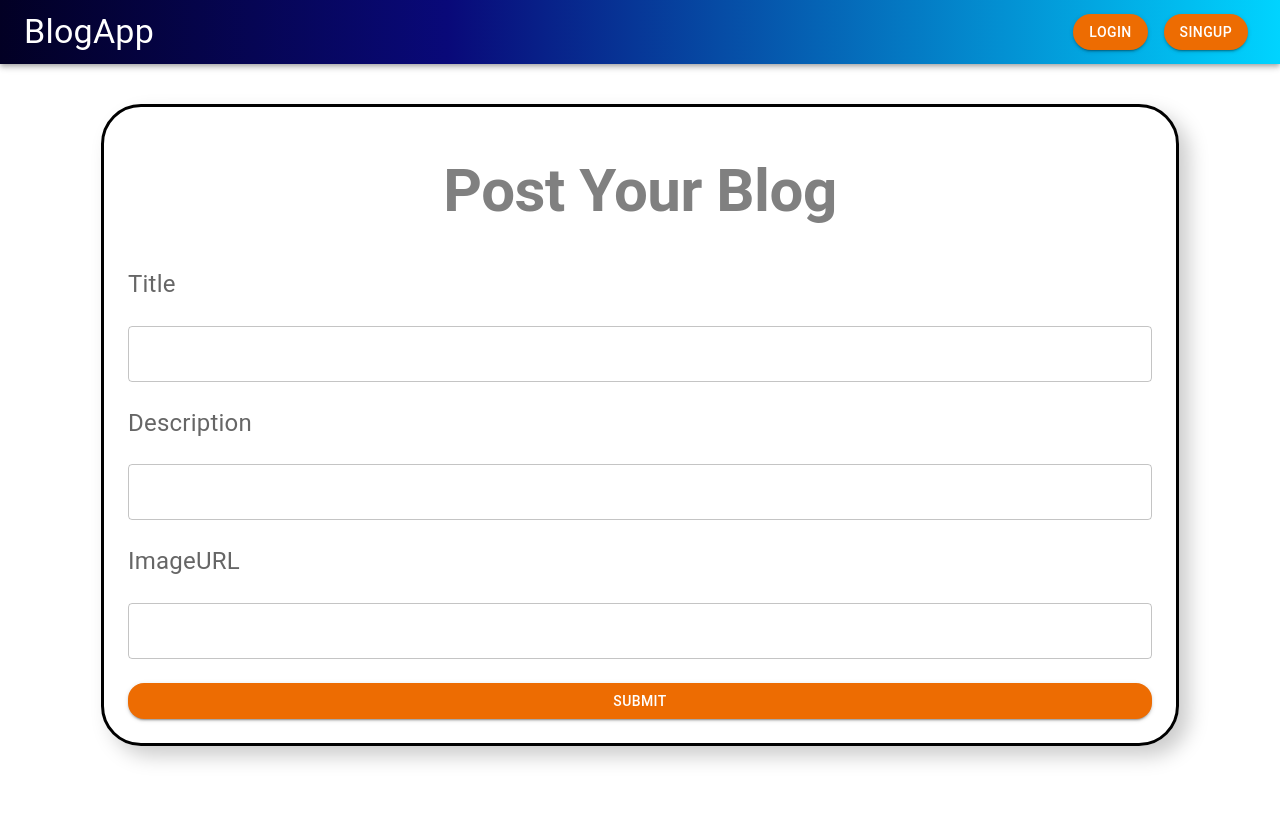
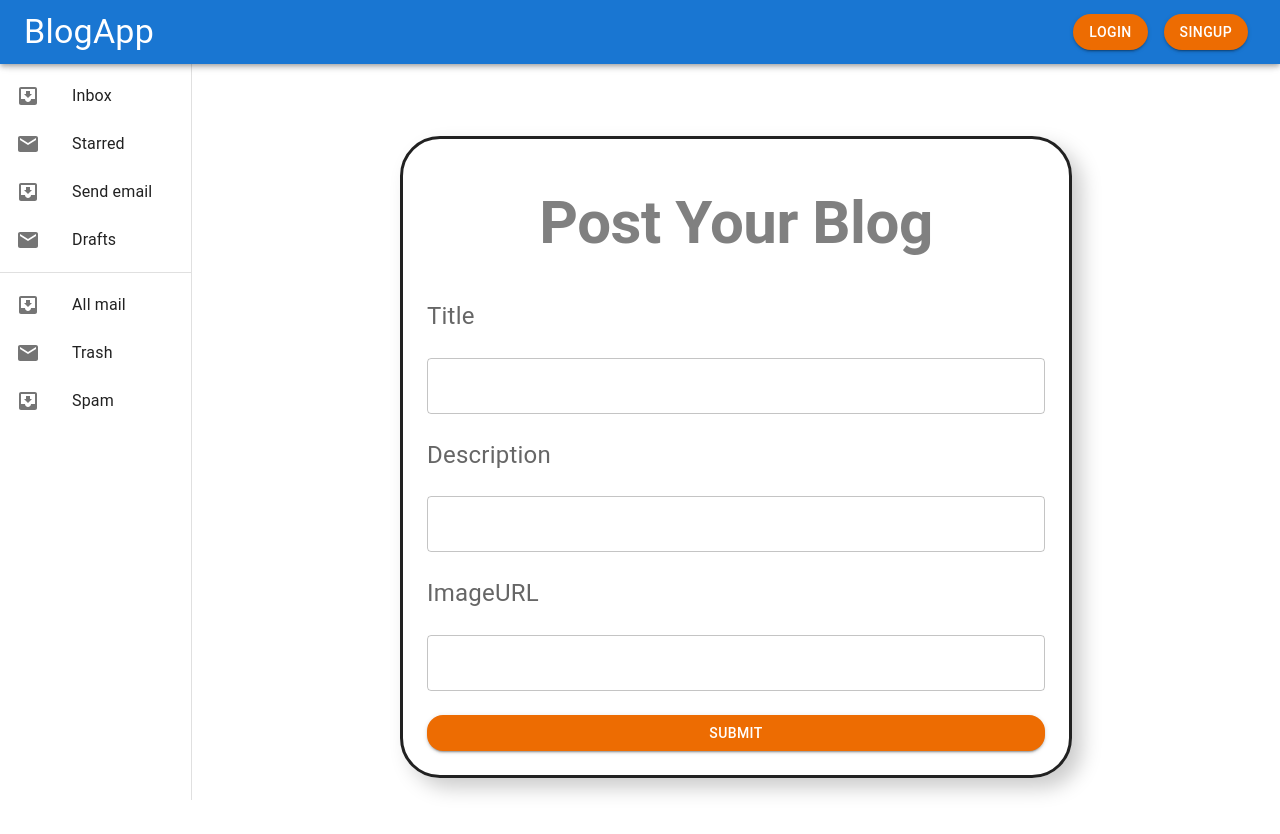
Before and after one commit to falak50/p300-front-end, a React (Create React App) app: page /blogs/add in a window 1280 px wide. Shown: the top 834 px of the page. Before the commit the page ends 800 px from the top, so only its background shows below. Built offline with nearby package versions, Linux system fonts and the light colour scheme.

Commit message:
sidebar and topbar set

```diff
--- a/public/index.html
+++ b/public/index.html
@@ -24,7 +24,7 @@
       work correctly both with client-side routing and a non-root public URL.
       Learn how to configure a non-root public URL by running `npm run build`.
     -->
-    <title>React App</title>
+    <title>BlogApp</title>
   </head>
   <body>
     <noscript>You need to enable JavaScript to run this app.</noscript>
--- a/src/App.js
+++ b/src/App.js
@@ -8,6 +8,7 @@
 import AddBlog from "./conponents/AddBlog";
 import { useDispatch, useSelector } from "react-redux";
 import { authActions } from "./store";
+import HeaderTest from "./conponents/HeaderTest";
 function App() {
   const dispath = useDispatch();
 
@@ -21,9 +22,10 @@
 
   return ( <React.Fragment>
      <header>
-       <Header></Header>
-     </header>
-     <main>
+
+
+       <HeaderTest>
+
        <Routes>
 
       <Route path="/auth" element={<Auth />} />
@@ -34,6 +36,11 @@
 
 </Routes>
 
+       </HeaderTest>
+     </header>
+     <main>
+
+
       </main>
 
   </React.Fragment>);
--- a/src/conponents/AddBlog.js
+++ b/src/conponents/AddBlog.js
@@ -40,14 +40,15 @@
       }
 
     return (
-        <div>
-       <form onSubmit={handleSubmit}>
+      <form onSubmit={handleSubmit} style={{width : "100%"}}>
+        <div style={{width : "90%",margin : "auto",padding  : "3rem"}}>
+
           <Box
            border={3}
            borderColor="linear-gradient(90deg, rgba(2,0,36,1) 0%, rgba(9,9,121,1) 35%, rgba(0,212,255,1) 100%)"
            borderRadius={10} boxShadow="10px 10px 20px #ccc"
-           padding={3} margin={"auto"} marginTop={5} display='flex'
-           flexDirection={'column'} width="80%">
+           padding={3}  marginTop={5} display='flex'
+           flexDirection={'column'} style={{width : "80%",margin : "auto"}}>
             <Typography fontWeight={'bold'} padding={3} color="grey" variant='h2' textAlign={'center'}>Post Your Blog </Typography>
             <InputLabel sx={labelStyles }>Title</InputLabel>
             <TextField name="title" onChange={handleChange} value={inputs.title} margin="normal" variant="outlined"/>
@@ -58,9 +59,10 @@
             <Button sx={{mt:2 , borderRadius:4}} variant="contained" color="warning" type='submit'>Submit</Button>
 
           </Box>
-       </form>
+
 
         </div>
+        </form>
     );
 };
 
--- a/src/conponents/Blog.js
+++ b/src/conponents/Blog.js
@@ -27,7 +27,7 @@
    //console.log(title,isUser);
     return (
         <div>
-             <Card sx={{ width: "40%"  , margin:'auto', mt:2 ,padding:2 ,boxShadow:"6px 6px 12px #ccc" , ":hover:":{boxShadow:"12px 12px 24px #ccc"}
+             <Card sx={{ width: "70%"  , margin:'auto', mt:2 ,padding:2 ,boxShadow:"6px 6px 12px #ccc" , ":hover:":{boxShadow:"12px 12px 24px #ccc"}
             //  hover dont work here why?
             }}>
 
@@ -47,12 +47,15 @@
         title={title}
      //   subheader="September 14, 2016"
       />
-      <CardMedia
+     <a href={imageURL} target='_blank' rel='noreferrer'>
+
+     <CardMedia
         component="img"
-      //  height="194"
+       height="100%"
         image={imageURL}
-       alt="Paella dish"
+       alt="Blog App Image"
       />
+     </a>
 
 
       <CardContent>
--- a/src/conponents/Header.js
+++ b/src/conponents/Header.js
@@ -18,8 +18,10 @@
     }
     return (
        <AppBar
-       position="sticky"
-       sx={{background : "linear-gradient(90deg, rgba(2,0,36,1) 0%, rgba(9,9,121,1) 35%, rgba(0,212,255,1) 100%)"}}>
+       position="fixed" sx={{ zIndex: (theme) => theme.zIndex.drawer + 1 }}
+      //  sx={{background : "linear-gradient(90deg, rgba(2,0,36,1) 0%, rgba(9,9,121,1) 35%, rgba(0,212,255,1) 100%)"}}
+
+       >
       <Toolbar>
           <Typography variant='h4'>BlogApp</Typography>
    {  isLoggedIn  &&
--- /dev/null
+++ b/src/conponents/HeaderTest.js
@@ -0,0 +1,76 @@
+import * as React from 'react';
+import Box from '@mui/material/Box';
+import Drawer from '@mui/material/Drawer';
+import AppBar from '@mui/material/AppBar';
+import CssBaseline from '@mui/material/CssBaseline';
+import Toolbar from '@mui/material/Toolbar';
+import List from '@mui/material/List';
+import Typography from '@mui/material/Typography';
+import Divider from '@mui/material/Divider';
+import ListItem from '@mui/material/ListItem';
+import ListItemButton from '@mui/material/ListItemButton';
+import ListItemIcon from '@mui/material/ListItemIcon';
+import ListItemText from '@mui/material/ListItemText';
+import InboxIcon from '@mui/icons-material/MoveToInbox';
+import MailIcon from '@mui/icons-material/Mail';
+import Header from './Header';
+
+const drawerWidth = "15%";
+
+export default function HeaderTest({children}) {
+  return (
+    <Box sx={{ display : "flex" }}>
+      <CssBaseline />
+      {/* <AppBar position="fixed" sx={{ zIndex: (theme) => theme.zIndex.drawer + 1 }}>
+        <Toolbar>
+          <Typography variant="h6" noWrap component="div">
+            Clipped drawer
+          </Typography>
+        </Toolbar>
+      </AppBar> */}
+
+      <Header/>
+      <Drawer
+        variant="permanent"
+        sx={{
+          width: drawerWidth,
+          flexShrink: 0,
+          [`& .MuiDrawer-paper`]: { width: drawerWidth, boxSizing: 'border-box' },
+        }}
+      >
+        <Toolbar />
+        <Box sx={{ overflow: 'auto' }}>
+          <List>
+            {['Inbox', 'Starred', 'Send email', 'Drafts'].map((text, index) => (
+              <ListItem key={text} disablePadding>
+                <ListItemButton>
+                  <ListItemIcon>
+                    {index % 2 === 0 ? <InboxIcon /> : <MailIcon />}
+                  </ListItemIcon>
+                  <ListItemText primary={text} />
+                </ListItemButton>
+              </ListItem>
+            ))}
+          </List>
+          <Divider />
+          <List>
+            {['All mail', 'Trash', 'Spam'].map((text, index) => (
+              <ListItem key={text} disablePadding>
+                <ListItemButton>
+                  <ListItemIcon>
+                    {index % 2 === 0 ? <InboxIcon /> : <MailIcon />}
+                  </ListItemIcon>
+                  <ListItemText primary={text} />
+                </ListItemButton>
+              </ListItem>
+            ))}
+          </List>
+        </Box>
+      </Drawer>
+      <Box component="main" sx={{ flexGrow: 1, p: 3 }}>
+        <Toolbar />
+       {children}
+      </Box>
+    </Box>
+  );
+}
```
Lines whose indentation alone changed are shown as unchanged.
